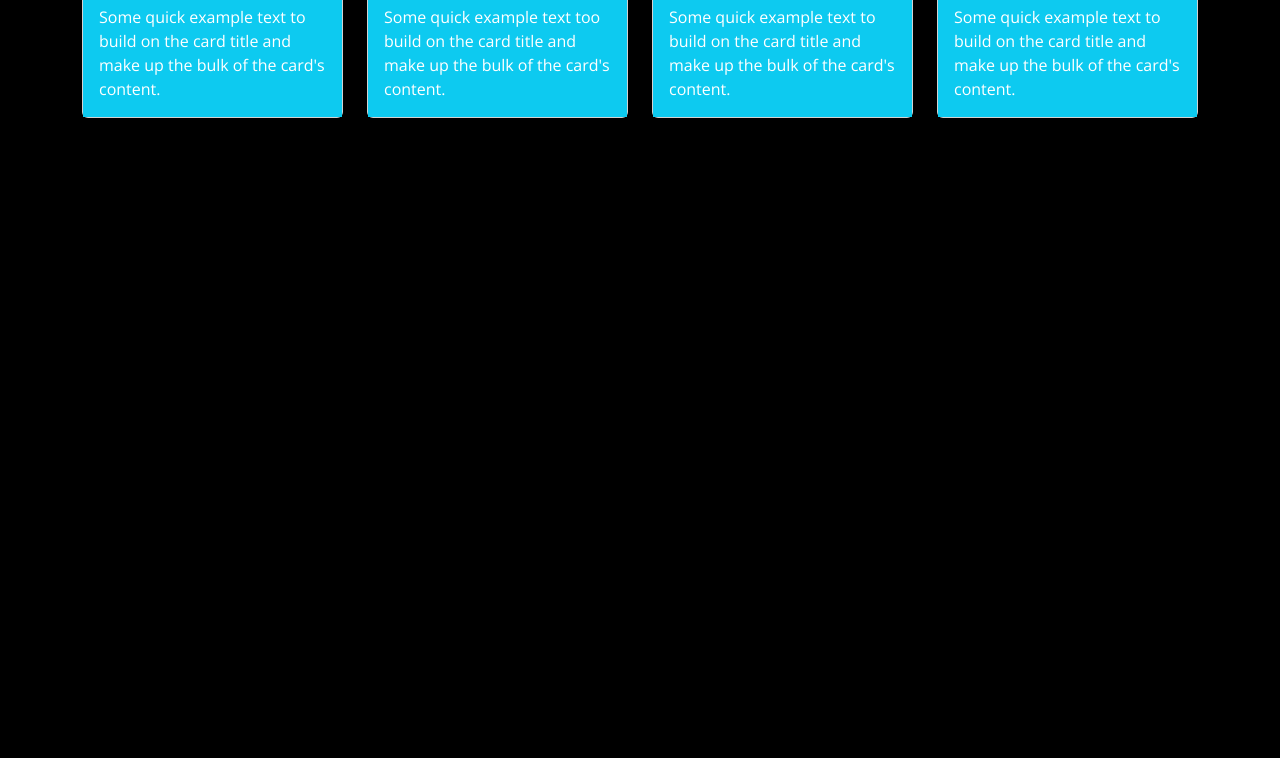
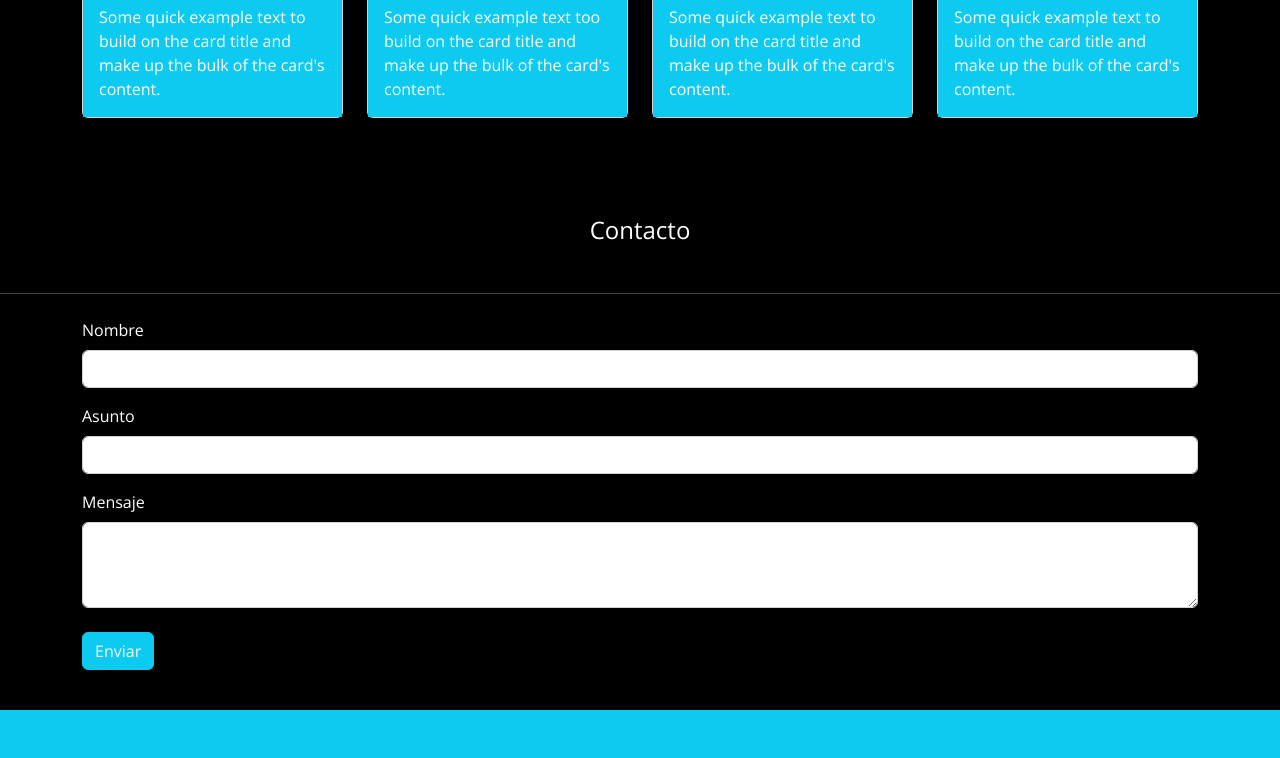
Before and after one commit to FranMaureiraR/Viajes-Chile-g38, a plain HTML site: page index.html in a window 1280 px wide. Shown: the part 1872-2630 px from the top of the page. Before the commit the page ends 2038 px from the top, so only its background shows below. Drawn offline with nearby package versions, Linux system fonts and the light colour scheme; a script that the page names is missing.

Commit message:
form y footer

```diff
--- a/assets/css/style.css
+++ b/assets/css/style.css
@@ -18,3 +18,7 @@ body {
         display: none;
     }
 }
+
+.card {
+    margin-bottom: 50px;
+}
--- a/index.html
+++ b/index.html
@@ -1,5 +1,6 @@
 <!DOCTYPE html>
 <html lang="en">
+
 <head>
   <meta charset="UTF-8">
   <meta http-equiv="X-UA-Compatible" content="IE=edge">
@@ -8,12 +9,16 @@
   <link rel="preconnect" href="https://fonts.googleapis.com">
   <link rel="preconnect" href="https://fonts.gstatic.com" crossorigin>
   <link href="https://fonts.googleapis.com/css2?family=Open+Sans:wght@400;700&display=swap" rel="stylesheet">
-    <link href="https://cdn.jsdelivr.net/npm/bootstrap@5.2.1/dist/css/bootstrap.min.css" rel="stylesheet" integrity="sha384-iYQeCzEYFbKjA/T2uDLTpkwGzCiq6soy8tYaI1GyVh/UjpbCx/TYkiZhlZB6+fzT" crossorigin="anonymous">
-    <link rel="stylesheet" href="https://cdnjs.cloudflare.com/ajax/libs/font-awesome/6.2.0/css/all.min.css" integrity="sha512-xh6O/CkQoPOWDdYTDqeRdPCVd1SpvCA9XXcUnZS2FmJNp1coAFzvtCN9BmamE+4aHK8yyUHUSCcJHgXloTyT2A==" crossorigin="anonymous" referrerpolicy="no-referrer" />
+  <link href="https://cdn.jsdelivr.net/npm/bootstrap@5.2.1/dist/css/bootstrap.min.css" rel="stylesheet"
+    integrity="sha384-iYQeCzEYFbKjA/T2uDLTpkwGzCiq6soy8tYaI1GyVh/UjpbCx/TYkiZhlZB6+fzT" crossorigin="anonymous">
+  <link rel="stylesheet" href="https://cdnjs.cloudflare.com/ajax/libs/font-awesome/6.2.0/css/all.min.css"
+    integrity="sha512-xh6O/CkQoPOWDdYTDqeRdPCVd1SpvCA9XXcUnZS2FmJNp1coAFzvtCN9BmamE+4aHK8yyUHUSCcJHgXloTyT2A=="
+    crossorigin="anonymous" referrerpolicy="no-referrer" />
   <link rel="stylesheet" href="assets/css/style.css">
 
   <title>Viajes Chile</title>
 </head>
+
 <body>
 
   <nav class="navbar navbar-expand-lg navbar-dark fixed-top">
@@ -22,7 +27,8 @@
         <img width="40px" src="assets/img/viajes.svg" alt="Logo-empresa">
         Viajes Chile
       </a>
-          <button class="navbar-toggler" type="button" data-bs-toggle="collapse" data-bs-target="#navbarSupportedContent" aria-controls="navbarSupportedContent" aria-expanded="false" aria-label="Toggle navigation">
+      <button class="navbar-toggler" type="button" data-bs-toggle="collapse" data-bs-target="#navbarSupportedContent"
+        aria-controls="navbarSupportedContent" aria-expanded="false" aria-label="Toggle navigation">
         <span class="navbar-toggler-icon"></span>
       </button>
       <div class="collapse navbar-collapse" id="navbarSupportedContent">
@@ -57,11 +63,13 @@
           <img src="assets/img/carousel3.jpg" class="d-block w-100" alt="...">
         </div>
       </div>
-            <button class="carousel-control-prev" type="button" data-bs-target="#carouselExampleControls" data-bs-slide="prev">
+      <button class="carousel-control-prev" type="button" data-bs-target="#carouselExampleControls"
+        data-bs-slide="prev">
         <span class="carousel-control-prev-icon" aria-hidden="true"></span>
         <span class="visually-hidden">Previous</span>
       </button>
-            <button class="carousel-control-next" type="button" data-bs-target="#carouselExampleControls" data-bs-slide="next">
+      <button class="carousel-control-next" type="button" data-bs-target="#carouselExampleControls"
+        data-bs-slide="next">
         <span class="carousel-control-next-icon" aria-hidden="true"></span>
         <span class="visually-hidden">Next</span>
       </button>
@@ -73,17 +81,23 @@
       <div class="container">
         <div class="my-5">
           <h4 class="text-center mb-4">¿Quiénes Somos?</h4>
-                    <hr class="bg-info mb-4"/>
+          <hr class="bg-info mb-4" />
         </div>
         <div class="row">
           <div class="col-md-4 col-lg-4 col-xl-4">
             <div class="text-center bg-info p-2 my-3">
               <h2>Viajes <i class="fa-solid fa-plane"></i></h2>
             </div>
-                        <p>Lorem ipsum dolor sit amet consectetur adipisicing elit. Voluptatem explicabo natus dolorem saepe! Vero quas ipsam id, explicabo ut laudantium repellat tempore? Dicta provident maiores enim sunt consequuntur saepe magnam? Voluptatem explicabo natus dolorem saepe! Vero quas ipsam id, explicabo ut laudantium repellat tempore? Dicta provident maiores enim sunt consequuntur saepe magnam?</p>
+            <p>Lorem ipsum dolor sit amet consectetur adipisicing elit. Voluptatem explicabo natus dolorem saepe! Vero
+              quas ipsam id, explicabo ut laudantium repellat tempore? Dicta provident maiores enim sunt consequuntur
+              saepe magnam? Voluptatem explicabo natus dolorem saepe! Vero quas ipsam id, explicabo ut laudantium
+              repellat tempore? Dicta provident maiores enim sunt consequuntur saepe magnam?</p>
           </div>
           <div class="col-md-4 col-lg-4 col-xl-4">
-                        <p>Lorem ipsum dolor sit amet consectetur adipisicing elit. Voluptatem explicabo natus dolorem saepe! Vero quas ipsam id, explicabo ut laudantium repellat tempore? Dicta provident maiores enim sunt consequuntur saepe magnam? Voluptatem explicabo natus dolorem saepe! Vero quas ipsam id, explicabo ut laudantium repellat tempore? Dicta provident maiores enim sunt consequuntur saepe magnam?</p>
+            <p>Lorem ipsum dolor sit amet consectetur adipisicing elit. Voluptatem explicabo natus dolorem saepe! Vero
+              quas ipsam id, explicabo ut laudantium repellat tempore? Dicta provident maiores enim sunt consequuntur
+              saepe magnam? Voluptatem explicabo natus dolorem saepe! Vero quas ipsam id, explicabo ut laudantium
+              repellat tempore? Dicta provident maiores enim sunt consequuntur saepe magnam?</p>
             <div class="text-center bg-info p-2 my-3">
               <h2>Paisajes <i class="fa-solid fa-mountain"></i></h2>
             </div>
@@ -92,7 +106,10 @@
             <div class="text-center bg-info p-2 my-3">
               <h2>Rutas <i class="fa-solid fa-route"></i></h2>
             </div>
-                        <p>Lorem ipsum dolor sit amet consectetur adipisicing elit. Voluptatem explicabo natus dolorem saepe! Vero quas ipsam id, explicabo ut laudantium repellat tempore? Dicta provident maiores enim sunt consequuntur saepe magnam? Voluptatem explicabo natus dolorem saepe! Vero quas ipsam id, explicabo ut laudantium repellat tempore? Dicta provident maiores enim sunt consequuntur saepe magnam?</p>
+            <p>Lorem ipsum dolor sit amet consectetur adipisicing elit. Voluptatem explicabo natus dolorem saepe! Vero
+              quas ipsam id, explicabo ut laudantium repellat tempore? Dicta provident maiores enim sunt consequuntur
+              saepe magnam? Voluptatem explicabo natus dolorem saepe! Vero quas ipsam id, explicabo ut laudantium
+              repellat tempore? Dicta provident maiores enim sunt consequuntur saepe magnam?</p>
           </div>
         </div>
       </div>
@@ -110,7 +127,8 @@
               <img src="assets/img/card1.jpg" class="card-img-top" alt="imagen card 1">
               <div class="card-body bg-info">
                 <h5>Lorem Ipsum</h5>
-                              <p class="card-text">Some quick example text to build on the card title and make up the bulk of the card's content.</p>
+                <p class="card-text">Some quick example text to build on the card title and make up the bulk of the
+                  card's content.</p>
               </div>
             </div>
           </div>
@@ -119,7 +137,8 @@
               <img src="assets/img/card2.jpg" class="card-img-top" alt="imagen card 1">
               <div class="card-body bg-info">
                 <h5>Lorem Ipsum</h5>
-                              <p class="card-text">Some quick example text too build on the card title and make up the bulk of the card's content.</p>
+                <p class="card-text">Some quick example text too build on the card title and make up the bulk of the
+                  card's content.</p>
               </div>
             </div>
           </div>
@@ -128,29 +147,60 @@
               <img src="assets/img/card3.jpg" class="card-img-top" alt="imagen card 1">
               <div class="card-body bg-info">
                 <h5>Lorem ipsum</h5>
-                              <p class="card-text">Some quick example text to build on the card title and make up the bulk of the card's content.</p>
+                <p class="card-text">Some quick example text to build on the card title and make up the bulk of the
+                  card's content.</p>
               </div>
             </div>
           </div>
           <div class="col-12 col-md-6 col-lg-3 col-xl-3">
             <div class="card">
-                            <img src="assets/img/card4.jpg" class="card-img-top" alt="imagen card 1">
+              <img src="assets/img/card4.jpg" class="card-img-top"" alt="imagen card 1">
               <div class="card-body bg-info">
                 <h5>Lorem Ipsum</h5>
-                              <p class="card-text">Some quick example text to build on the card title and make up the bulk of the card's content.</p>
+                <p class="card-text">Some quick example text to build on the card title and make up the bulk of the
+                  card's content.</p>
               </div>
             </div>
           </div>
         </div>
       </div>
+    </section>
 
+    <section id="contacto">
+      <div>
+        <h4 class='text-center my-5'>Contacto</h4>
+        <hr class="bg-info my-4"/>
+      </div>
+      <form>
+        <div class="container">
+          <div class="mb-3">
+            <label class="form-label" for="">Nombre</label>
+            <input type="text" class="form-control">
+          </div>
+          <div class="mb-3">
+            <label class="form-label" for="">Asunto</label>
+            <input type="text" class="form-control">
+          </div>
+          <div class="mb-3">
+            <label class="form-label" for="">Mensaje</label>
+            <textarea class="form-control" name="" rows="3"></textarea>
+            <button class="btn btn-info text-light my-4" type="submit">Enviar</button>
+          </div>
+        </div>
+      </form>
     </section>
   </main>
-    <footer></footer>
 
 
-    <script src="https://cdn.jsdelivr.net/npm/@popperjs/core@2.11.6/dist/umd/popper.min.js" integrity="sha384-oBqDVmMz9ATKxIep9tiCxS/Z9fNfEXiDAYTujMAeBAsjFuCZSmKbSSUnQlmh/jp3" crossorigin="anonymous"></script>
-    <script src="https://cdn.jsdelivr.net/npm/bootstrap@5.2.1/dist/js/bootstrap.min.js" integrity="sha384-7VPbUDkoPSGFnVtYi0QogXtr74QeVeeIs99Qfg5YCF+TidwNdjvaKZX19NZ/e6oz" crossorigin="anonymous"></script>
+  <footer class="container-fluid text-center bg-info py-4"></footer>
+
+
+  <script src="https://cdn.jsdelivr.net/npm/@popperjs/core@2.11.6/dist/umd/popper.min.js"
+    integrity="sha384-oBqDVmMz9ATKxIep9tiCxS/Z9fNfEXiDAYTujMAeBAsjFuCZSmKbSSUnQlmh/jp3" crossorigin="anonymous">
+  </script>
+  <script src="https://cdn.jsdelivr.net/npm/bootstrap@5.2.1/dist/js/bootstrap.min.js"
+    integrity="sha384-7VPbUDkoPSGFnVtYi0QogXtr74QeVeeIs99Qfg5YCF+TidwNdjvaKZX19NZ/e6oz" crossorigin="anonymous">
+  </script>
   <script src="https://code.jquery.com/jquery-3.6.1.min.js"></script>
   <script src="assets/js/main.js"></script>
 </body>
```
Lines whose indentation alone changed are shown as unchanged.
